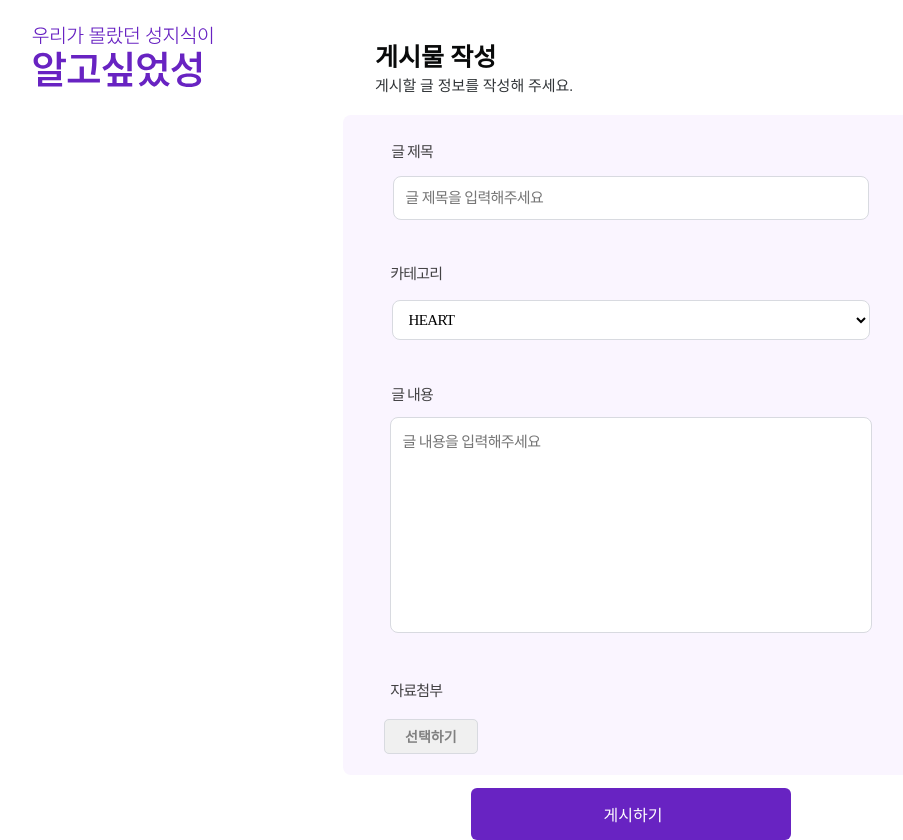
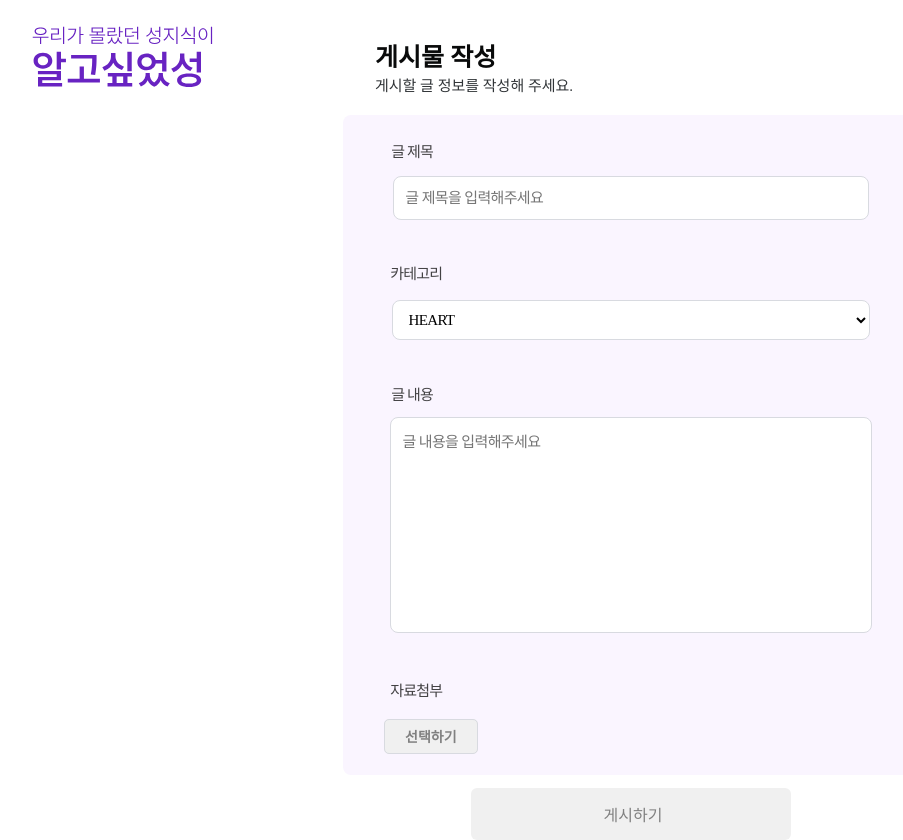
Before and after one commit to team-daijin/Knowledgender-Client, a React (Create React App) app: page /writing in a window 1280 px wide. Shown: the whole page, without its empty margins (9-912 px from the left). Built offline with nearby package versions, Linux system fonts and the light colour scheme.

Commit message:
FIX : Writing Error Message
FIX : Writing Error Message

```diff
--- a/src/components/writing/writing.style.ts
+++ b/src/components/writing/writing.style.ts
@@ -133,12 +133,14 @@ export const fileContentBoxLabel = styled.label`
   cursor: pointer;
   border-radius: 5px;
   border: 1px solid #d8dae0;
-  background: #f0f0f0;
   color: gray;
   padding: 8px 20px;
   font-size: 14px;
   font-weight: 600;
   margin-left: -69.5%;
+
+  background-color: ${(props) => (props.isExistence ? "#7B39D1" : "#F0F0F0")};
+  color: ${(props) => (props.isExistence ? "white" : "gray")};
 `;
 
 export const fileContentBoxInput = styled.input`
@@ -158,12 +160,13 @@ export const submitBnt = styled.button`
   gap: 12px;
   border-radius: 6px;
   border: none;
-  background: var(--main-purple-darkest, #6823c2);
-  color: #fff;
   text-align: center;
   font-family: Pretendard;
   font-size: 16px;
   font-style: normal;
   font-weight: 500;
   line-height: normal;
+
+  background-color: ${(props) => (props.isActivate ? "#6823c2" : "#F0F0F0")};
+  color: ${(props) => (props.isActivate ? "white" : "gray")};
 `;
--- a/src/components/writing/writng.tsx
+++ b/src/components/writing/writng.tsx
@@ -1,4 +1,4 @@
-import React, { useState } from "react"; // Removed unused useEffect import
+import React, { useState, useEffect } from "react"; // Removed unused useEffect import
 import * as S from "./writing.style";
 import Logo from "../../assets/image/signinLogo.svg";
 import { WritingCardType } from "../../types/writing/writing.type";
@@ -18,9 +18,16 @@ const Writing = () => {
     btnEvent: false,
     titleEvent: false,
     contentEvent: false,
+    imageEvent: false,
+    messageEvent: false,
   });
 
-  const { btnEvent, titleEvent, contentEvent } = warningVisible;
+  const { btnEvent, titleEvent, contentEvent, imageEvent, messageEvent } =
+    warningVisible;
+
+  useEffect(() => {
+    handlePostSubmitActivation();
+  }, []);
 
   const handleTitleChange = (event: React.ChangeEvent<HTMLInputElement>) => {
     setPostCardData({ ...postCardData, title: event.target.value });
@@ -29,6 +36,7 @@ const Writing = () => {
       ...warningVisible,
       titleEvent: true,
     }));
+    handlePostSubmitActivation();
   };
 
   const handleCategoryChange = (
@@ -45,26 +53,39 @@ const Writing = () => {
       ...warningVisible,
       contentEvent: true,
     }));
+    handlePostSubmitActivation();
   };
 
   const handleImageChange = (event: React.ChangeEvent<HTMLInputElement>) => {
     if (event.target.files && event.target.files[0]) {
       const selectedImage = event.target.files[0];
       setPostCardData({ ...postCardData, image: selectedImage });
+      setWarningVisible((warningVisible) => ({
+        ...warningVisible,
+        imageEvent: true,
+      }));
+    }
+    handlePostSubmitActivation();
+  };
+
+  const handlePostSubmitActivation = () => {
+    if (titleEvent && contentEvent) {
+      setWarningVisible((warningVisible) => ({
+        ...warningVisible,
+        btnEvent: true,
+      }));
     }
   };
 
   const handlePostSubmit = () => {
-    console.log(localStorage.getItem("login-token"));
+    if (!titleEvent || !contentEvent) {
+      alert("모든 필드를 작성해주세요.");
       setWarningVisible((warningVisible) => ({
         ...warningVisible,
-      btnEvent: true,
+        messageEvent: true,
       }));
-    if (!title || !category || !content || !image) {
-      alert("모든 필드를 작성해주세요.");
       return;
-    }
-
+    } else {
       const formData = new FormData();
       formData.append("title", title);
       formData.append("category", category);
@@ -82,11 +103,20 @@ const Writing = () => {
             content: "",
             image: null,
           });
+          setWarningVisible({
+            ...warningVisible,
+            btnEvent: false,
+            titleEvent: false,
+            contentEvent: false,
+            imageEvent: false,
+            messageEvent: false,
+          });
         })
         .catch((error) => {
           console.error("Error:", error);
-        alert("작성 글 게시에 실패하셨습니다\n다시 시도해주세요.");
+          alert("작성 글 게시에 실패하셨습니다.\n다시 시도해주세요.");
         });
+    }
   };
 
   const validCategories = ["HEART", "CRIM", "BODY", "RELATIONSHIP", "EQUALITY"];
@@ -112,7 +142,7 @@ const Writing = () => {
               value={title}
               onChange={handleTitleChange}
             ></S.inputContentBox>
-            {!titleEvent && btnEvent && (
+            {!titleEvent && messageEvent && (
               <div
                 style={{
                   color: "red",
@@ -121,7 +151,7 @@ const Writing = () => {
                   marginTop: "-2%",
                 }}
               >
-                글 제목을 입력해주세요
+                *글 제목을 입력해주세요*
               </div>
             )}
           </div>
@@ -147,7 +177,7 @@ const Writing = () => {
               value={content}
               onChange={handleContentChange}
             />
-            {!contentEvent && btnEvent && (
+            {!contentEvent && messageEvent && (
               <div
                 style={{
                   color: "red",
@@ -156,7 +186,7 @@ const Writing = () => {
                   marginTop: "-2%",
                 }}
               >
-                글 내용을 입력해주세요
+                *글 내용을 입력해주세요*
               </div>
             )}
           </div>
@@ -164,7 +194,7 @@ const Writing = () => {
             <S.inputContentTitle>
               <pre> 자료첨부</pre>
             </S.inputContentTitle>
-            <S.fileContentBoxLabel>
+            <S.fileContentBoxLabel isExistence={imageEvent}>
               선택하기
               <S.fileContentBoxInput
                 type="file"
@@ -176,7 +206,11 @@ const Writing = () => {
         </S.mainContainerBox>
       </S.mainContainerItem>
       <S.buttonContentBox>
-        <S.submitBnt type="submit" onClick={handlePostSubmit}>
+        <S.submitBnt
+          type="submit"
+          onClick={handlePostSubmit}
+          isActivate={btnEvent}
+        >
           게시하기
         </S.submitBnt>
       </S.buttonContentBox>
--- a/src/types/writing/writing.type.ts
+++ b/src/types/writing/writing.type.ts
@@ -3,5 +3,5 @@ export interface WritingCardType {
   category: "HEART" | "CRIM" | "BODY" | "RELATIONSHIP" | "EQUALITY";
 
   content: string;
-  image: File | null;
+  image: null | File;
 }
```
Lines whose indentation alone changed are shown as unchanged.
